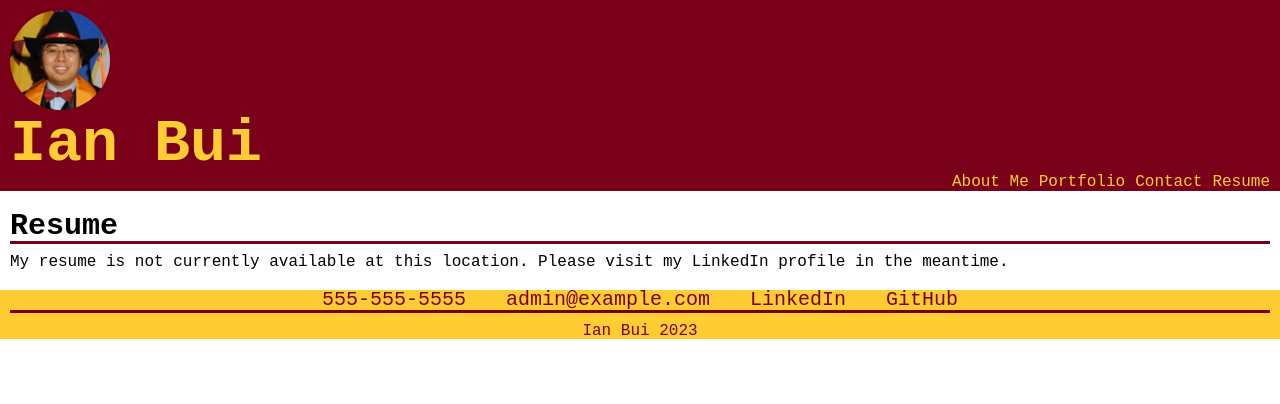
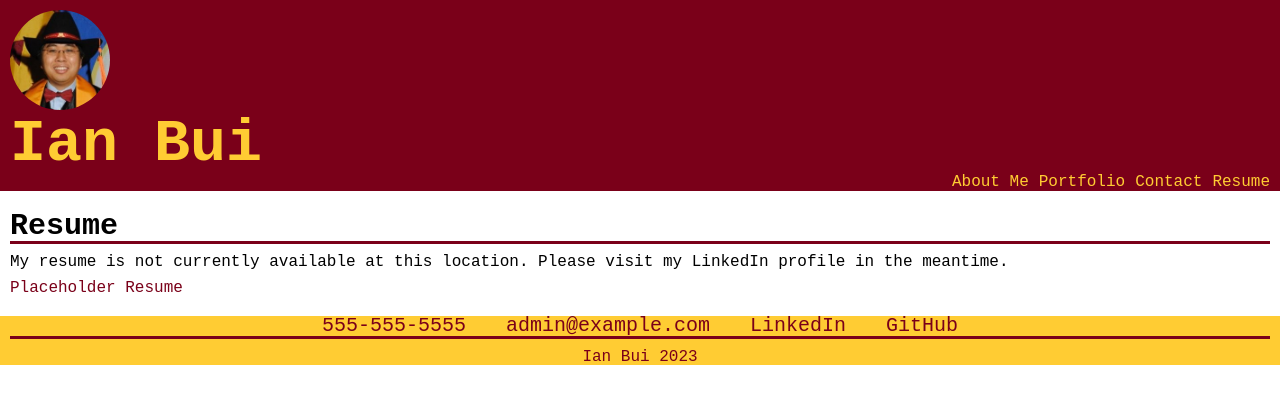
Before and after one commit to thinkbui/umn-edx-react-portfolio, a React (Create React App) app: page / in a window 1280 px wide. Both pictures are taken after a click on the link "Resume". Shown: the top 404 px of the page. Built offline with nearby package versions, Linux system fonts and the light colour scheme.

Commit message:
Completed resume link

```diff
--- a/src/App.css
+++ b/src/App.css
@@ -131,6 +131,10 @@ section h2 {
   position: relative;
 }
 
+.resume_content {
+  margin-bottom: 10px;
+}
+
 .profile_links {
   text-align: center;
 }
@@ -143,13 +147,13 @@ section h2 {
   color: var(--maroon);
 }
 
-.profile_links li a {
+.resume_link a, .profile_links li a {
   color: var(--maroon);
   text-decoration: none;
   transition: background-color 1s ease, color 0.5s ease;
 }
 
-.profile_links li a:hover{
+.resume_link a:hover, .profile_links li a:hover{
   background-color: var(--maroon);
   color: var(--gold);
 }
--- a/src/components/Main/Resume.js
+++ b/src/components/Main/Resume.js
@@ -5,7 +5,12 @@ function Resume(props) {
         <h2>{props.tab_name}</h2>
       </div>
       <div className="content">
-        {props.resume_content.map((paragraph) => <p>{paragraph}</p>)}
+        <div className="resume_content">
+          {props.resume_content.map((paragraph) => <p>{paragraph}</p>)}
+        </div>
+        <div className="resume_link">
+          <a href={props.resume_link.link} target="_blank">{props.resume_link.text}</a>
+        </div>
       </div>
     </section>
   );
--- a/src/constants/Constants.js
+++ b/src/constants/Constants.js
@@ -86,6 +86,9 @@ export const resume_content = [
   "My resume is not currently available at this location.  Please visit my LinkedIn profile in the meantime.",
 ]
 
-export const resume_link = "https://www.sec.gov/jobs/sample-resume/sample-resume.pdf";
+export const resume_link = {
+  "link": "https://www.sec.gov/jobs/sample-resume/sample-resume.pdf",
+  "text": "Placeholder Resume",
+};
 
 export const footer_text = "Ian Bui 2023";
```
